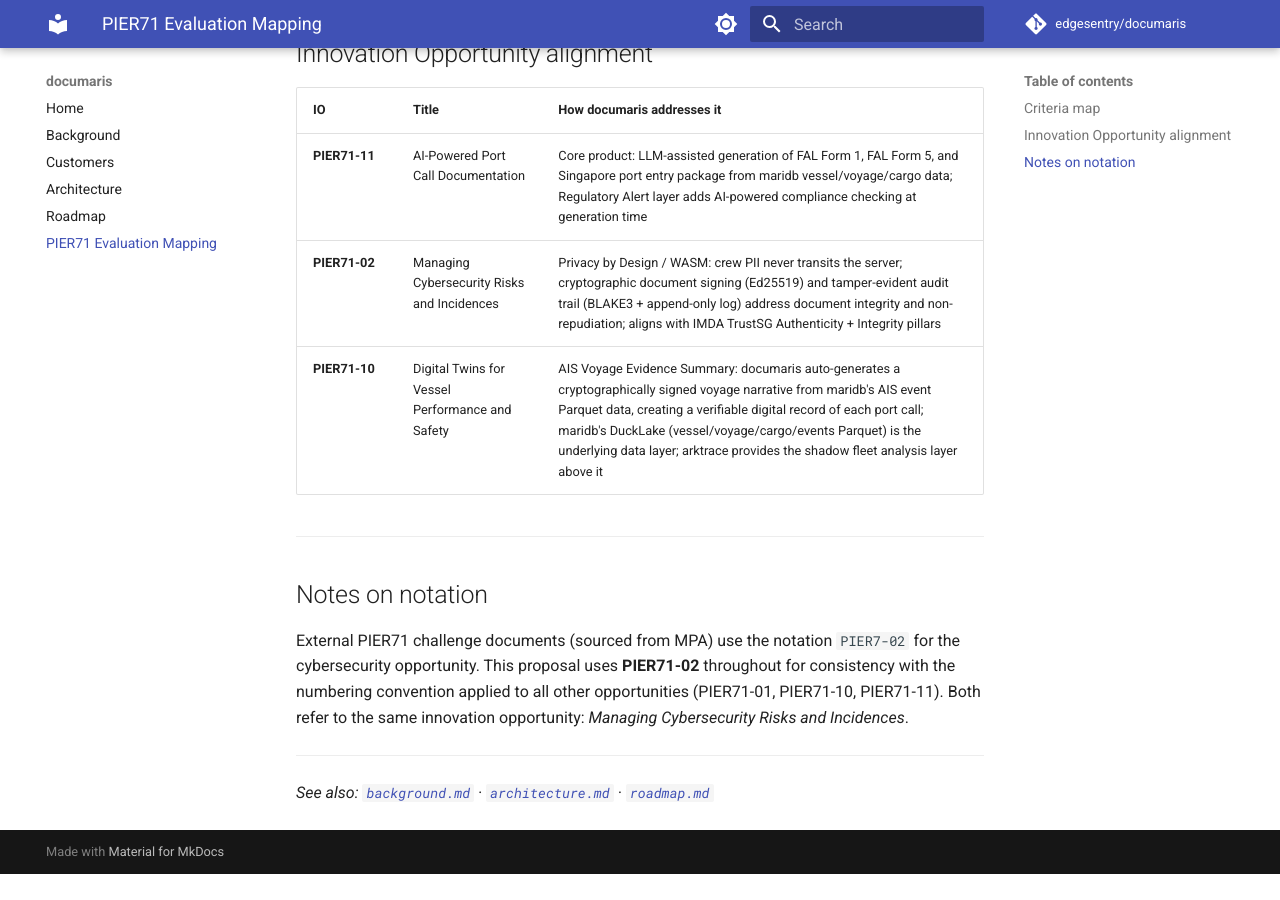
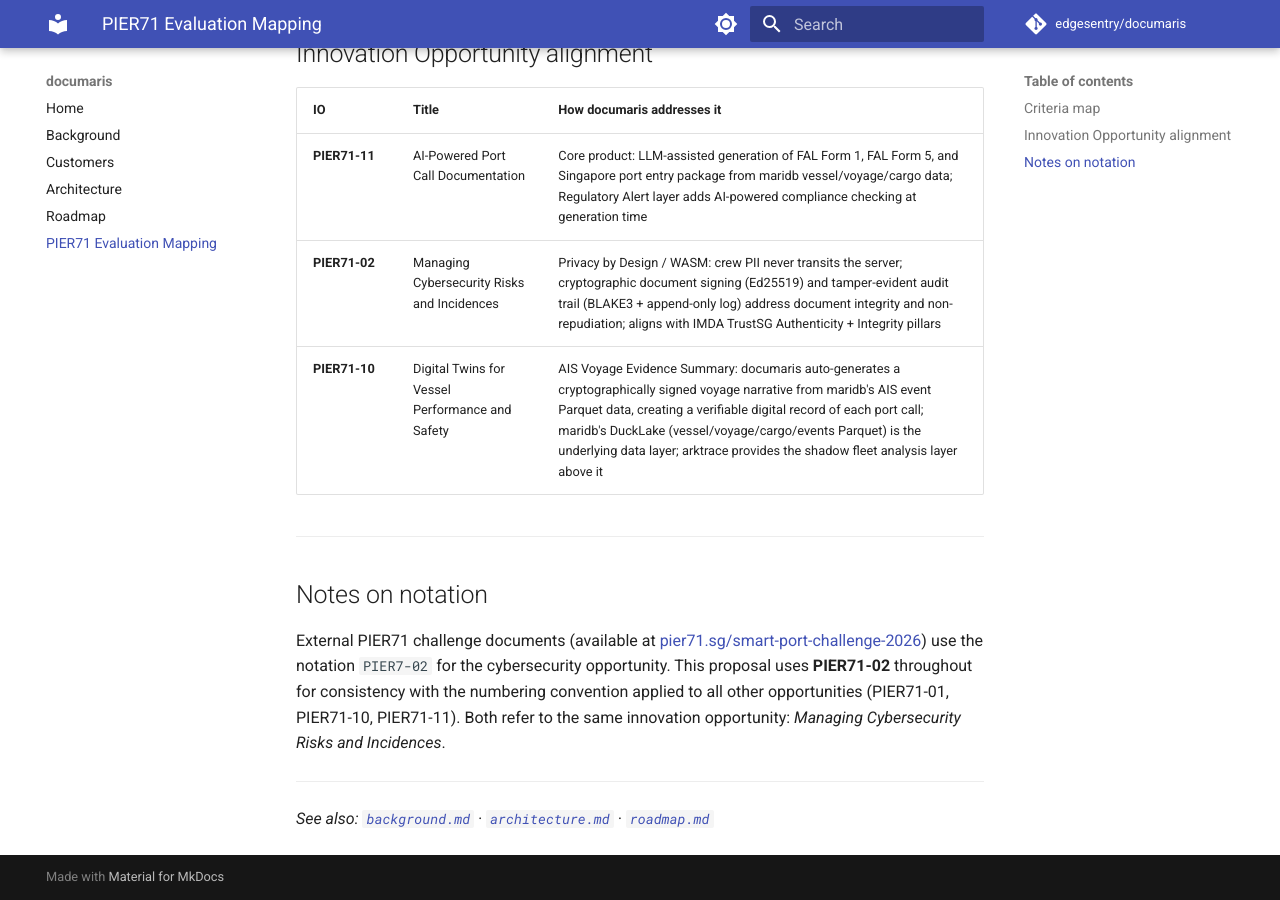
Before and after one commit to edgesentry/documaris, an MkDocs documentation site: the page built from docs/pier71-evaluation-mapping.md, in a window 1280 px wide and 900 px high, scrolled down 2047 px. Built offline with MkDocs 1.6.1 and Material for MkDocs 9.7.7, drawn with Linux system fonts in a browser that asks for light colours; comment, search, counter and statistics services are not loaded; before the commit the page ends 2921 px from its top, so only the background shows below that.

Commit message:
Replace private _inputs reference with public pier71.sg URL
Co-Authored-By: Claude Sonnet 4.6 <noreply@anthropic.com>

```diff
--- a/docs/pier71-evaluation-mapping.md
+++ b/docs/pier71-evaluation-mapping.md
@@ -36,7 +36,7 @@ This document maps each of the 10 deck evaluation criteria from the PIER71 SPC A
 
 ## Notes on notation
 
-External PIER71 challenge documents (sourced from MPA) use the notation `PIER7-02` for the cybersecurity opportunity. This proposal uses **PIER71-02** throughout for consistency with the numbering convention applied to all other opportunities (PIER71-01, PIER71-10, PIER71-11). Both refer to the same innovation opportunity: *Managing Cybersecurity Risks and Incidences*.
+External PIER71 challenge documents (available at [pier71.sg/smart-port-challenge-2026](https://pier71.sg/smart-port-challenge-2026/)) use the notation `PIER7-02` for the cybersecurity opportunity. This proposal uses **PIER71-02** throughout for consistency with the numbering convention applied to all other opportunities (PIER71-01, PIER71-10, PIER71-11). Both refer to the same innovation opportunity: *Managing Cybersecurity Risks and Incidences*.
 
 ---
 
```
